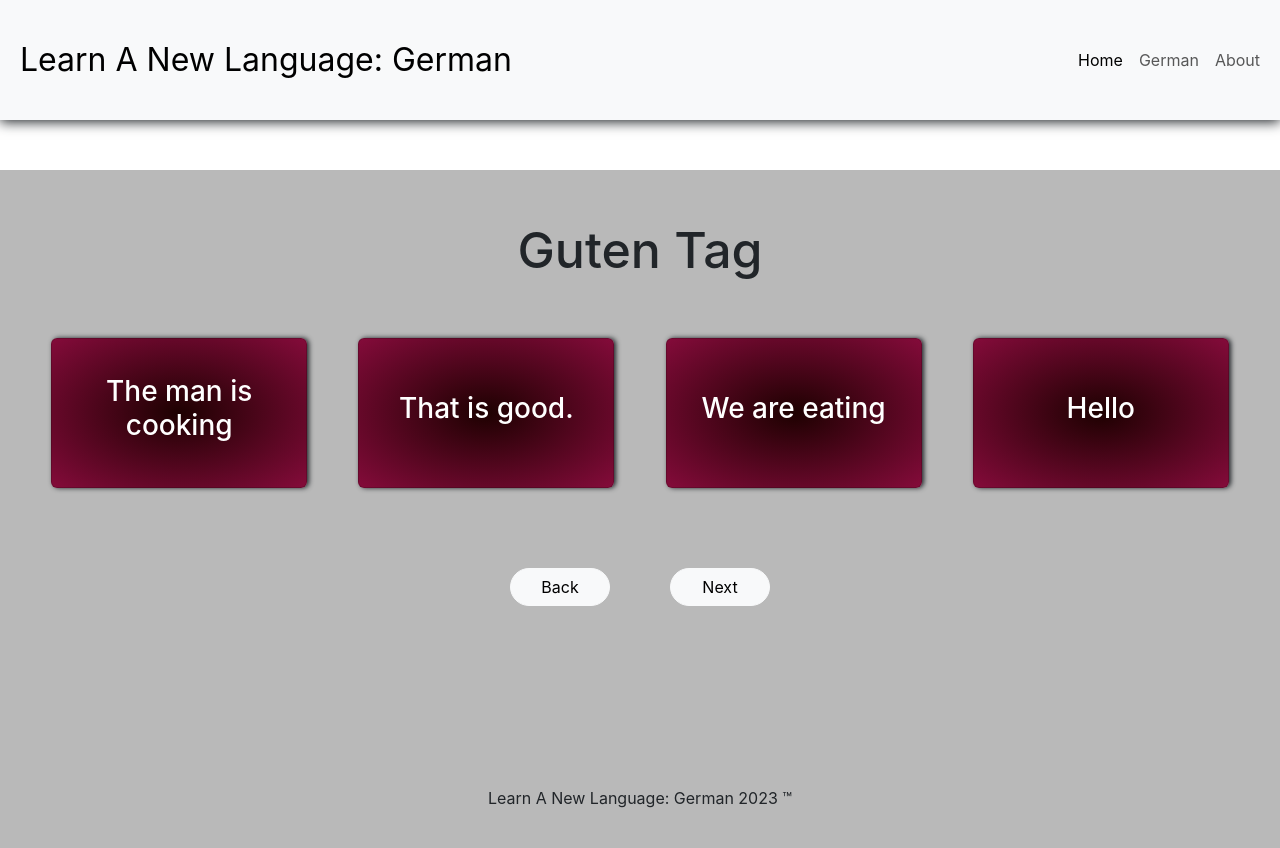
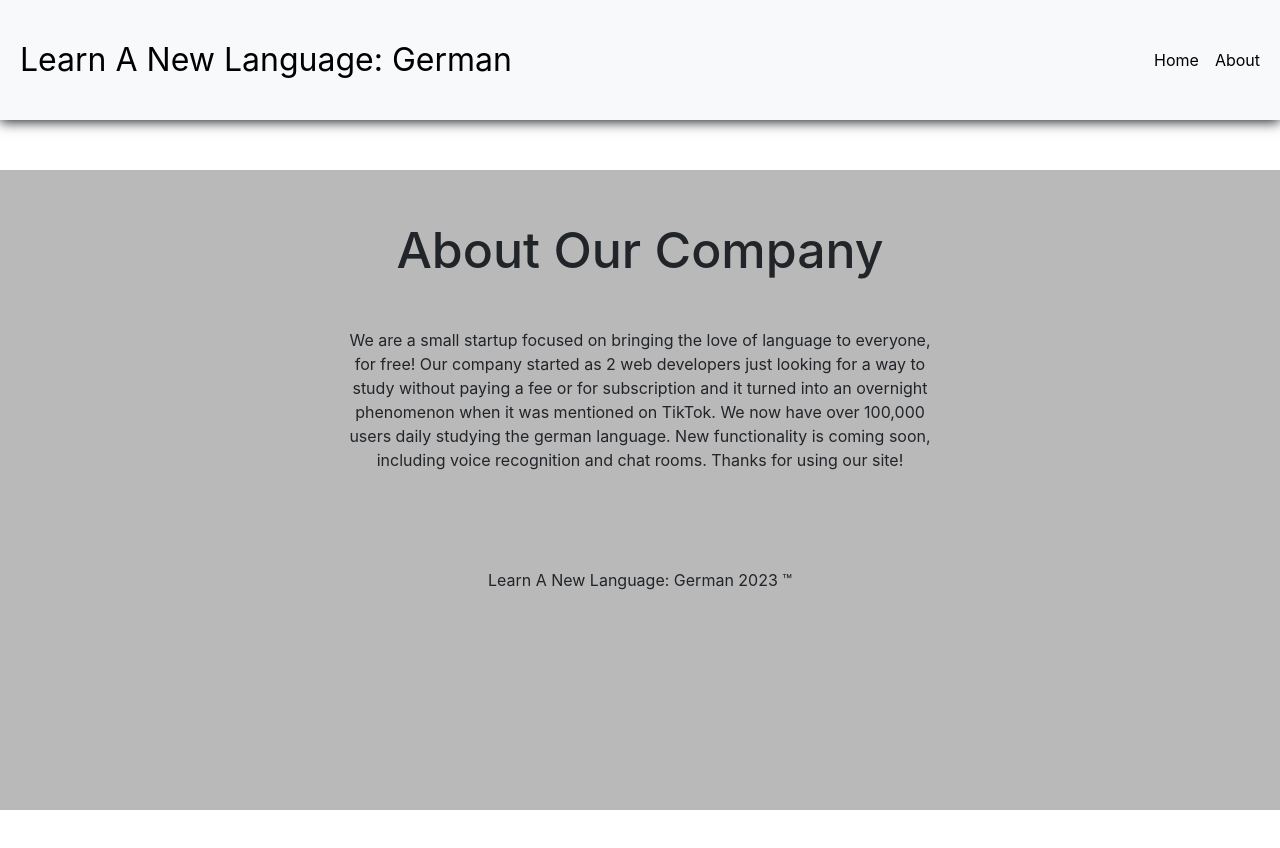
Before and after one commit to Stephanie01011011/flashcardWeb, a React (Create React App) app: page /about in a window 1280 px wide. Shown: the top 848 px of the page. After the commit the page ends 810 px from the top, so only its background shows below. Built offline with nearby package versions, Linux system fonts and the light colour scheme.

Commit message:
Added all functionality to flashcards. Added an about page and routed to all.

```diff
--- a/package.json
+++ b/package.json
@@ -8,6 +8,7 @@
     "@testing-library/user-event": "^13.5.0",
     "react": "^18.2.0",
     "react-dom": "^18.2.0",
+    "react-router-dom": "^6.15.0",
     "react-scripts": "5.0.1",
     "web-vitals": "^2.1.4"
   },
--- a/public/index.html
+++ b/public/index.html
@@ -3,6 +3,7 @@
   <head>
     <meta charset="utf-8" />
     <link rel="icon" href="%PUBLIC_URL%/favicon.ico" />
+    <script src="https://kit.fontawesome.com/7060c8b70b.js" crossorigin="anonymous"></script>
     <meta name="viewport" content="width=device-width, initial-scale=1" />
     <meta name="theme-color" content="#000000" />
     <meta
--- a/src/App.js
+++ b/src/App.js
@@ -1,12 +1,22 @@
 
 import './App.css';
 import Home from './components/Home';
+import About from './components/About'
+import {
+  BrowserRouter as Router,
+  Routes,
+  Route,
+  Redirect,
+} from "react-router-dom";
 
 function App() {
   return (
-    <div className="App">
-      <Home />
-    </div>
+   <Router>
+    <Routes>
+      <Route exact path="/" Component={Home} />
+      <Route exact path="/about" Component={About} />
+    </Routes>
+   </Router>
   );
 }
 
--- a/src/components/About.js
+++ b/src/components/About.js
@@ -0,0 +1,26 @@
+import React from 'react';
+import Footer from './Footer';
+import Nav from './Nav';
+import '../styles/styles.css';
+function About() {
+  return (
+    <>
+      <Nav />
+        <div className="main">
+            <div className="mainText">
+            <h1>About Our Company</h1>
+            <p id='aboutPara'>We are a small startup focused on bringing the love of
+                language to everyone, for free! Our company started as
+                2 web developers just looking for a way to study without paying a fee or for subscription
+                and it turned into an overnight phenomenon when it was mentioned on TikTok. We now have
+                over 100,000 users daily studying the german language. New functionality is coming soon,
+                including voice recognition and chat rooms. Thanks for using our site!</p>
+                </div>
+        <Footer/>
+        </div>
+
+    </>
+  )
+}
+
+export default About
--- a/src/components/Home.js
+++ b/src/components/Home.js
@@ -3,21 +3,13 @@ import Nav from './Nav';
 import Footer from './Footer';
 import '../styles/styles.css';
 
+import german from '../translations';
+
 //rfce
 function Home() {
-  let german = {
-    "Guten Tag": "Hello",
-    "Das ist gut.": "That is good.",
-    "Das Auto": "The car",
-    "Shwartz": "Black",
-    "Wir Essen": "We are eating",
-    "Sie liest": "She is reading",
-    "Er mann koch": "The man is cooking",
-    "Was ist das": "What is that",
-    "Der Apfel ist rot": "The apple is red",
-    "Die kinder schreiben": "The kids are writing"
-  }
-  let germanWords = Object.keys(german);
+  let data = german;
+
+  let germanWords = Object.keys(data);
   //To get the german word to display you would select germanWords[4]
 
   //count keeps track of which word to display
@@ -27,7 +19,7 @@ function Home() {
   const [card3, setCard3] = useState("");
   const [card4, setCard4] = useState("");
 
-  let englishWords = Object.values(german);
+  let englishWords = Object.values(data);
 
   let setCards = () => {
 
@@ -59,6 +51,27 @@ let shuffled = cards
 
  }, [count])
 
+ let yes = '<i class="fa-solid fa-check fa-md" style="color: #0de331;"></i>';
+ let no = '<i class="fa-regular fa-circle-xmark" style="color: #e00000;"></i>';
+
+ let check = (card, num) => {
+  if(englishWords[count] === card){
+    if(document.getElementById(num).innerHTML === ""){
+    document.getElementById(num).innerHTML += yes;
+  }
+  } else {
+    if(document.getElementById(num).innerHTML === ""){
+    document.getElementById(num).innerHTML += no;
+    }
+  }
+}
+
+let clearCards = () => {
+  document.getElementById('one').innerHTML = "";
+  document.getElementById('two').innerHTML = "";
+  document.getElementById('three').innerHTML = "";
+  document.getElementById('four').innerHTML = "";
+}
 
 
 
@@ -66,29 +79,37 @@ let shuffled = cards
   return (
     <>
       <Nav />
+      <div className="germanWord">
+      <h1>{germanWords[count]}</h1>
+      </div>
       <div className="main">
-        <h1>{germanWords[count]}</h1>
+
 
         <div className="cards">
-        <div className="card" style={{"width": "20%"}}>
-        <div className="card-body">
+       <div className="card" style={{"width": "20%"}} id="card1" onClick={() => check(card1, 'one')}>
+       <div className="card-body">
+       <div className="answer" id='one'></div>
     <h3 className="card-title">{card1}</h3>
     </div>
   </div>
-<div className="card" style={{"width": "20%"}}>
+<div className="card" style={{"width": "20%"}} id="card2" onClick={() => check(card2, 'two')}>
         <div className="card-body">
+          <div className="answer" id='two'></div>
+
     <h3 className="card-title">{card2}</h3>
     </div>
   </div>
 
-  <div class="card" style={{"width": "20%"}}>
+  <div class="card" style={{"width": "20%"}} id="card3" onClick={() => check(card3, 'three')}>
         <div class="card-body">
+        <div className="answer" id='three'></div>
     <h3 class="card-title">{card3}</h3>
     </div>
   </div>
 
-  <div class="card" style={{"width": "20%"}}>
+  <div class="card" style={{"width": "20%"}} id="card4" onClick={() => check(card4, 'four')}>
         <div class="card-body">
+        <div className="answer" id='four'></div>
     <h3 class="card-title">{card4}</h3>
     </div>
   </div>
@@ -96,7 +117,8 @@ let shuffled = cards
 </div>
 <div className="btns">
 <button type="button" class="btn btn-light" onClick={() => {
-  setCount(count - 1)
+  setCount(count - 1);
+  clearCards();
   if(count === 0){
     setCount(germanWords.length - 1);
   }
@@ -105,6 +127,7 @@ let shuffled = cards
 
 <button type="button" class="btn btn-light" onClick={() => {
   setCount(count + 1)
+  clearCards();
   if(count > germanWords.length - 2){
     setCount(0);
   }
--- a/src/components/Nav.js
+++ b/src/components/Nav.js
@@ -1,6 +1,6 @@
 import React from 'react'
 import '../styles/styles.css'
-
+import { Link } from "react-router-dom";
 function Nav() {
   return (
     <>
@@ -18,13 +18,11 @@ function Nav() {
     <div class="collapse navbar-collapse justify-content-end" id="navbarNav">
       <ul class="navbar-nav ">
         <li class="nav-item">
-          <a class="nav-link active" aria-current="page" href="#">Home</a>
+          <Link to="/" class="nav-link active" aria-current="page">Home</Link>
         </li>
+
         <li class="nav-item">
-          <a class="nav-link" href="#">German</a>
-        </li>
-        <li class="nav-item">
-          <a class="nav-link" href="#">About</a>
+          <Link to="/about" class="nav-link active" aria-current="page">About</Link>
         </li>
 
       </ul>
--- /dev/null
+++ b/src/styles/_about.scss
@@ -0,0 +1,15 @@
+#aboutPara{
+    width: 600px;
+   margin-top: 40px;
+
+}
+.mainText{
+    display: flex;
+    flex-direction: column;
+    justify-content: center;
+    align-items: center;
+}
+
+.main{
+    height: 80vh;
+}
--- a/src/styles/_footer.scss
+++ b/src/styles/_footer.scss
@@ -1,4 +1,4 @@
 #footerPara{
-    margin-top: 150px;
+    margin-top: 80px;
 
 }
--- a/src/styles/_home.scss
+++ b/src/styles/_home.scss
@@ -1,15 +1,21 @@
 $primaryColor: rgb(185, 185, 185);
 $cardColor: radial-gradient(#1e0101, #840b3a);
+body{
+    text-align: center;
+}
+h1{
+    padding-top: 50px;
+    font-size: 50px;
+
+}
 
 .main{
     background-color: $primaryColor;
 
+    height: 72vh;
+    margin-top: 50px;
 
-    margin-top: 50px;
-    padding-bottom: 60px;
-    .btns{
 
-    }
 
     .btn{
         margin: 30px;
@@ -18,11 +24,7 @@ $cardColor: radial-gradient(#1e0101, #840b3a);
         width: 100px;
         border-radius: 50px;
     }
-    h1{
-        padding-top: 50px;
-        font-size: 50px;
 
-    }
 
 
 }
@@ -41,7 +43,18 @@ $cardColor: radial-gradient(#1e0101, #840b3a);
             justify-content: center;
             align-items: center;
         }
+        .answer{
+            height: 30px;
+            width: 30px;
+
+            position: absolute;
+            top: 0;
+            right: 0;
+            border-radius: 5px;
+
+           }
 
     }
 
+
 }
--- a/src/styles/styles.css
+++ b/src/styles/styles.css
@@ -3,20 +3,25 @@
   box-shadow: 0 2px 12px 0;
 }
 
+body {
+  text-align: center;
+}
+
+h1 {
+  padding-top: 50px;
+  font-size: 50px;
+}
+
 .main {
   background-color: rgb(185, 185, 185);
+  height: 72vh;
   margin-top: 50px;
-  padding-bottom: 60px;
 }
 .main .btn {
   margin: 30px;
   margin-top: 80px;
   width: 100px;
   border-radius: 50px;
-}
-.main h1 {
-  padding-top: 50px;
-  font-size: 50px;
 }
 
 .cards {
@@ -35,7 +40,31 @@
   justify-content: center;
   align-items: center;
 }
+.cards .card .answer {
+  height: 30px;
+  width: 30px;
+  position: absolute;
+  top: 0;
+  right: 0;
+  border-radius: 5px;
+}
 
 #footerPara {
-  margin-top: 150px;
+  margin-top: 80px;
+}
+
+#aboutPara {
+  width: 600px;
+  margin-top: 40px;
+}
+
+.mainText {
+  display: flex;
+  flex-direction: column;
+  justify-content: center;
+  align-items: center;
+}
+
+.main {
+  height: 80vh;
 }/*# sourceMappingURL=styles.css.map */
--- a/src/styles/styles.scss
+++ b/src/styles/styles.scss
@@ -1,3 +1,4 @@
 @import './nav';
 @import './home';
 @import './footer';
+@import './about'
--- /dev/null
+++ b/src/translations.js
@@ -0,0 +1,33 @@
+
+  let german = {
+    "Guten Tag": "Hello",
+    "Das ist gut.": "That is good.",
+    "Das Auto": "The car",
+    "Shwartz": "Black",
+    "Wir Essen": "We are eating",
+    "Sie liest": "She is reading",
+    "Er mann koch": "The man is cooking",
+    "Was ist das": "What is that",
+    "Der Apfel ist rot": "The apple is red",
+    "Die kinder schreiben": "The kids are writing",
+    "Liebe": "Love",
+    "Gluck": "Happiness",
+    "Katze": "Cat",
+    "Hund": "Dog",
+    "Lacheln": "Smile",
+    "Deutscher": "German",
+    "Ja": "Yes",
+    "Danke": "Thank You",
+    "Tschuss": "Goodbye",
+    "Rot": "Red",
+    "Putzig": "Cute",
+    "Filigran": "delicate",
+    "Zauberhaft": "enchanting",
+    "Libelle": "dragonfly",
+    "erdreich": "Earth",
+    "Ananas": "Pineapple",
+    "Symphonie": "Symphony",
+    "Kuddelmuddel": "mess",
+  }
+
+  export default german;
```
Also changed, not shown: 2 other files (tests, documents, lock files or other folders).
